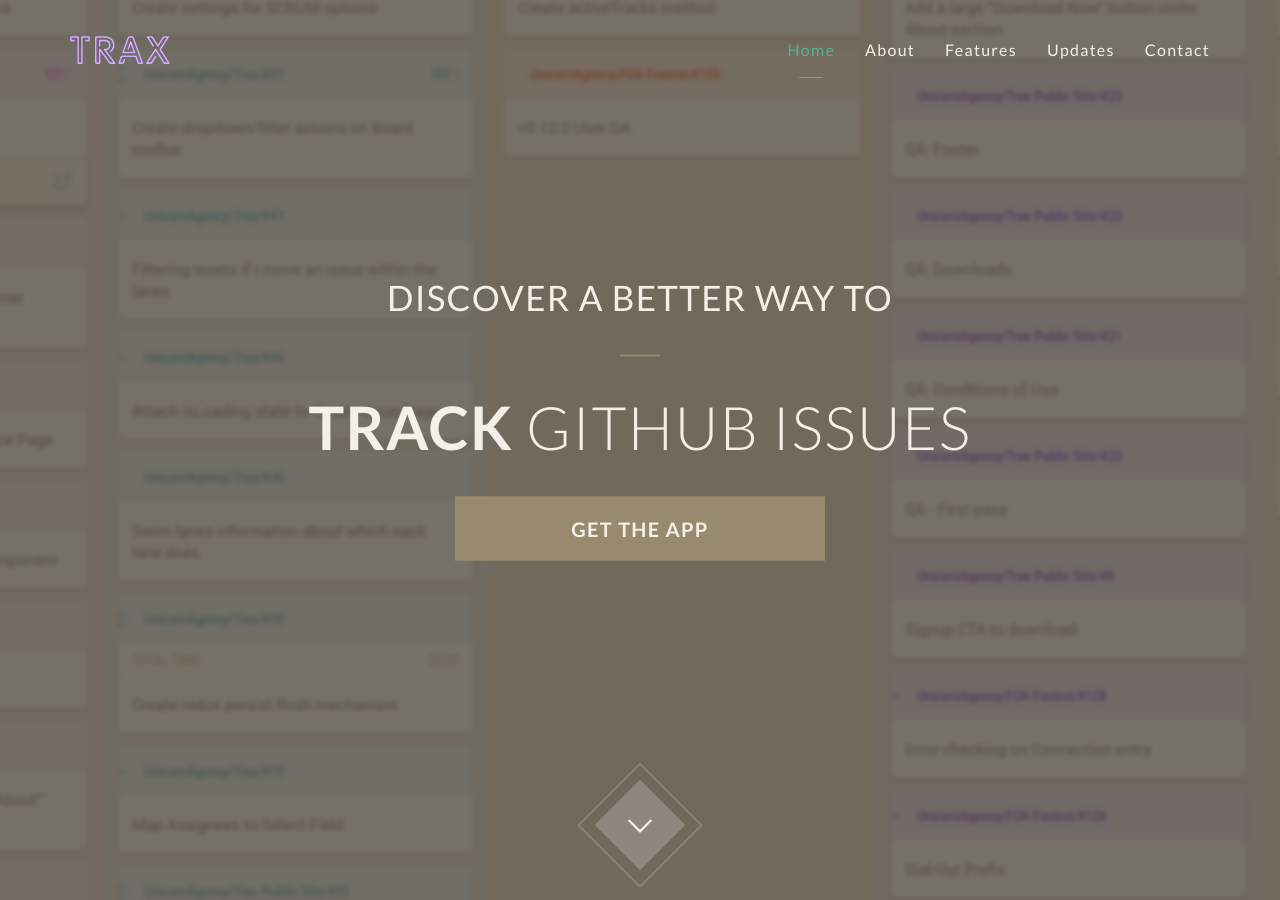
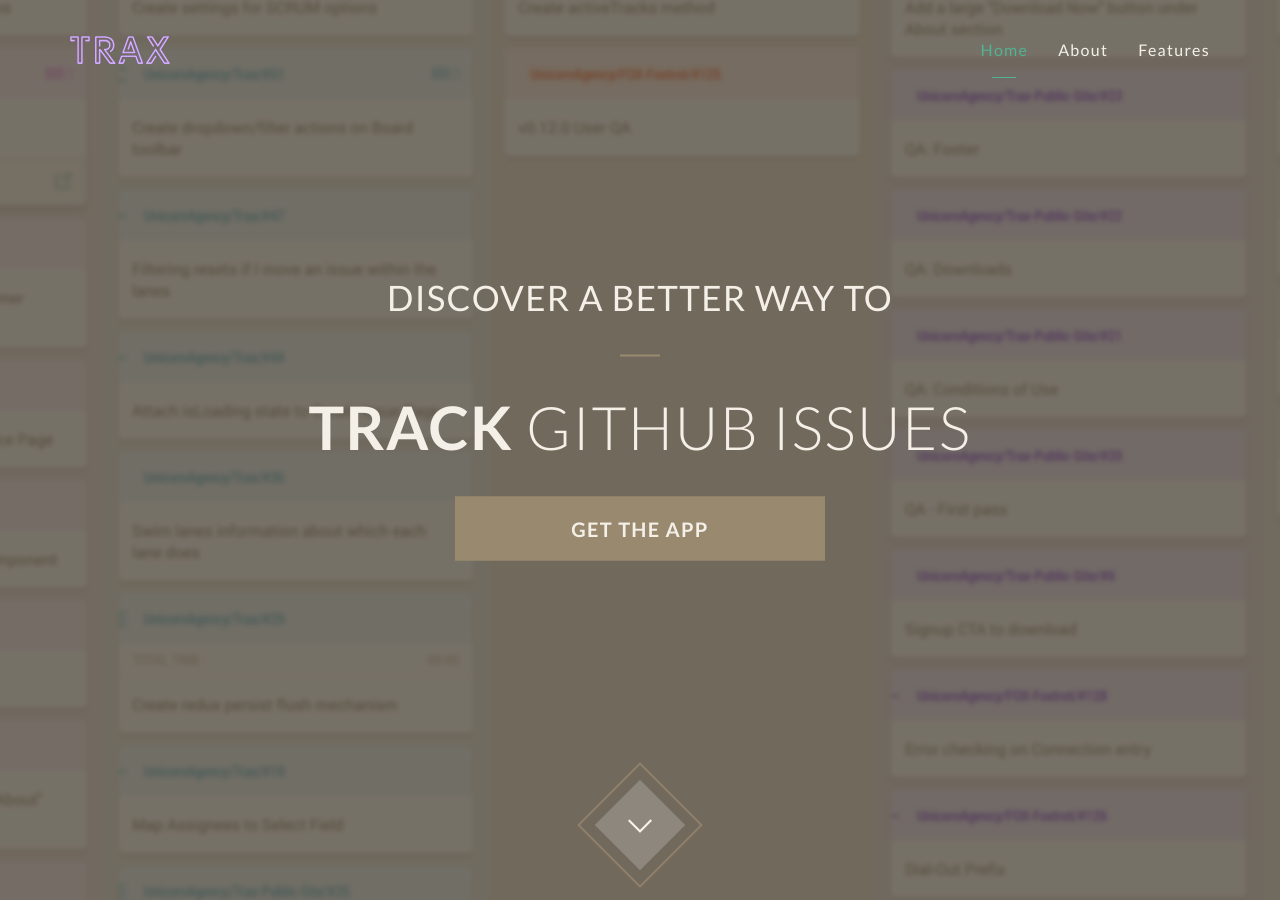
Before and after one commit to Unicorn/Trax, a Jekyll site: the page built from docs/index.html, in a window 1280 px wide and 900 px high. Built offline with Jekyll 4.4.1, drawn with Linux system fonts in a browser that asks for light colours; nearby versions of some CDN libraries.

Commit message:
Update header.html

```diff
--- a/docs/_includes/header.html
+++ b/docs/_includes/header.html
@@ -37,8 +37,6 @@
             <li class="current-menu-item"><a href="#home">Home</a></li>
             <li><a href="#about">About</a></li>
             <li><a href="#features">Features</a></li>
-            <li><a href="#blog">Updates</a></li>
-            <li><a href="#contact">Contact</a></li>
           </ul>
         </nav>
 
```
